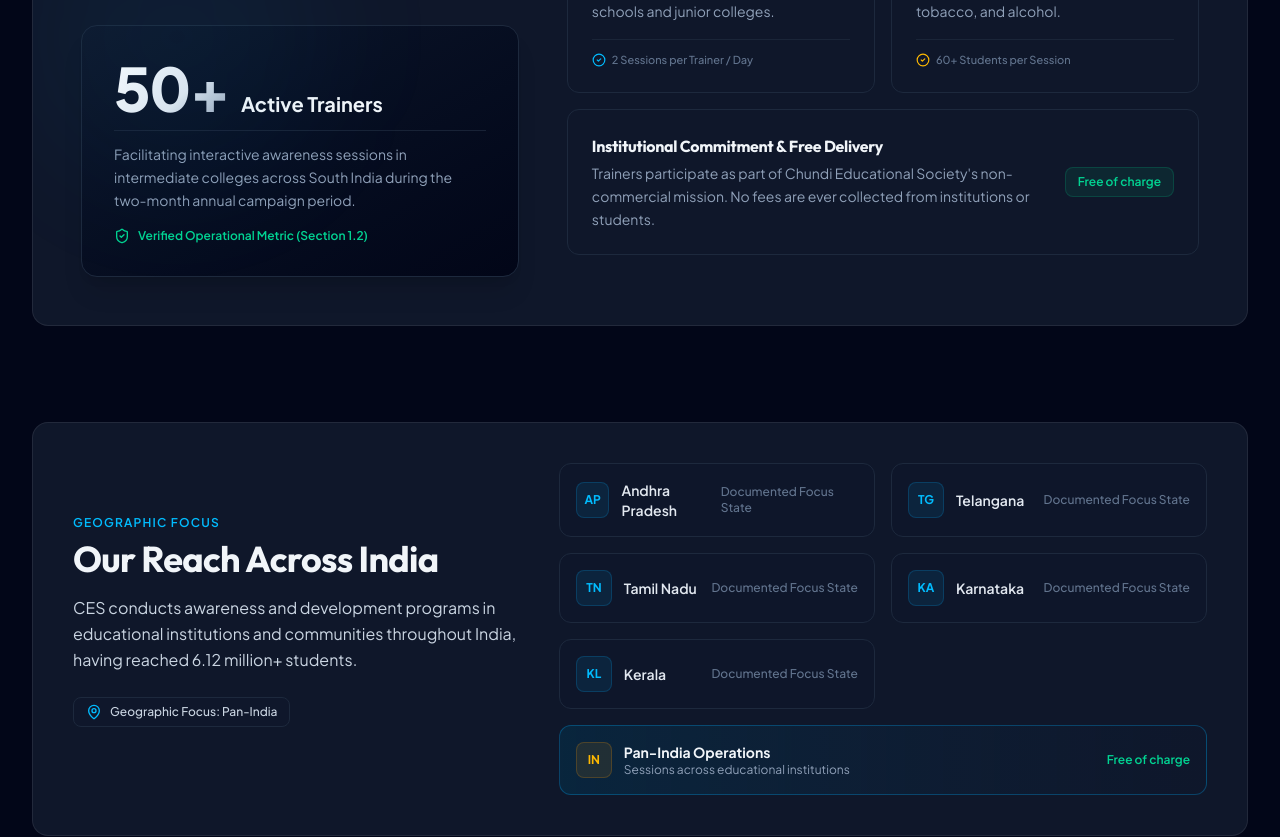
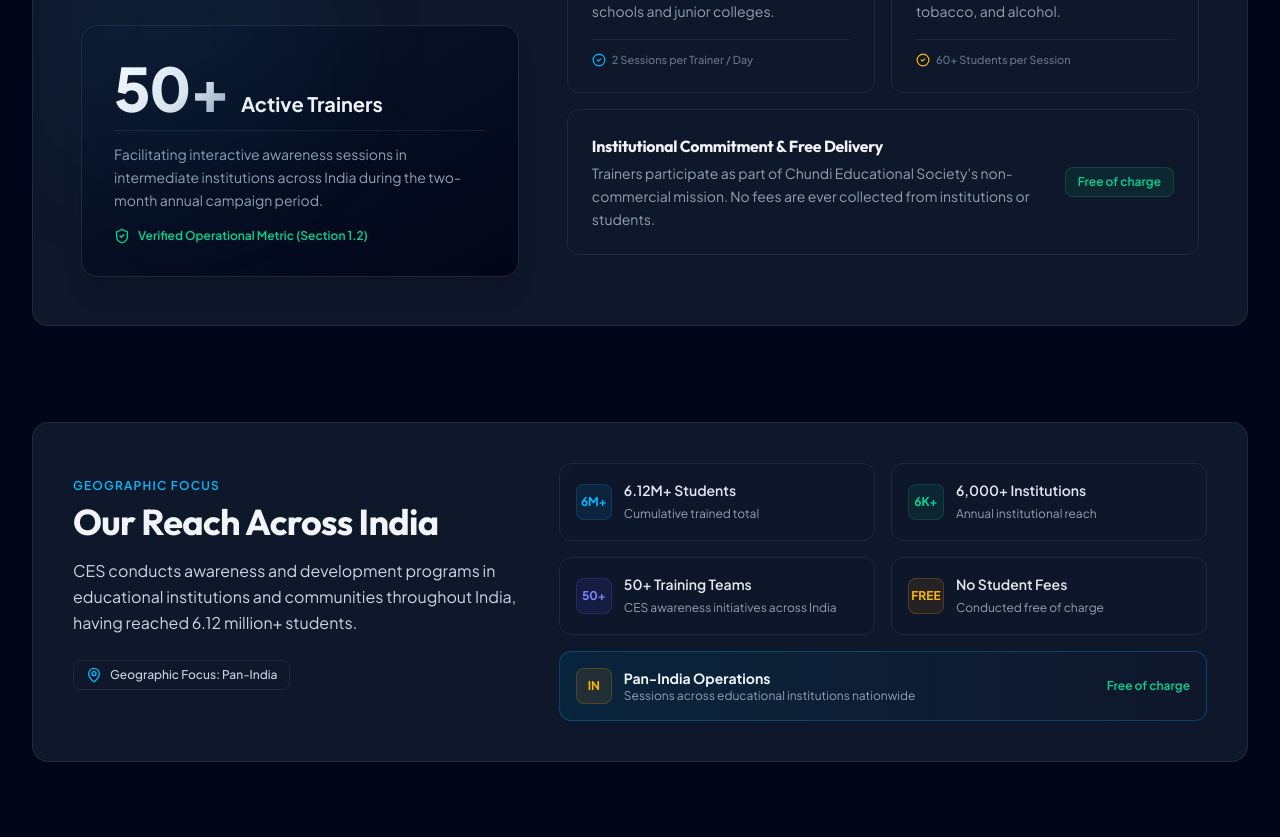
Before and after one commit to Kalyan5256/CES, a React (Vite) app: page / in a window 1280 px wide. Shown: the part 2400-3237 px from the top of the page. Built offline with nearby package versions, Linux system fonts and the light colour scheme.

Commit message:
chore: clean up CES V2 content and metadata

```diff
--- a/src/components/Navbar.jsx
+++ b/src/components/Navbar.jsx
@@ -1,6 +1,6 @@
 import React, { useState, useEffect } from 'react';
 import { NavLink, Link, useLocation } from 'react-router-dom';
-import { Menu, X, ArrowRight, ShieldCheck } from 'lucide-react';
+import { Menu, X, ShieldCheck } from 'lucide-react';
 import { NAV_LINKS } from '../data/navigation';
 import cesLogo from '../assets/logo/ces-logo-white.svg';
 
--- a/src/components/TrainerSpotlight.jsx
+++ b/src/components/TrainerSpotlight.jsx
@@ -24,7 +24,7 @@ export default function TrainerSpotlight() {
             </h2>
 
             <p className="text-sm sm:text-base text-slate-300 leading-relaxed mb-6 font-normal">
-              More than 50 trainers contribute to CES awareness initiatives across South India.
+              More than 50 trainers contribute to CES awareness and youth development initiatives across India.
             </p>
 
             {/* High Impact Typographic Display Box */}
@@ -38,7 +38,7 @@ export default function TrainerSpotlight() {
                 </span>
               </div>
               <p className="text-xs sm:text-sm text-slate-400 leading-relaxed border-t border-slate-800/80 pt-3">
-                Facilitating interactive awareness sessions in intermediate colleges across South India during the two-month annual campaign period.
+                Facilitating interactive awareness sessions in intermediate institutions across India during the two-month annual campaign period.
               </p>
               <div className="flex items-center gap-2 text-xs font-semibold text-emerald-400 pt-1">
                 <ShieldCheck className="w-4 h-4 shrink-0" />
--- a/src/data/galleryData.js
+++ b/src/data/galleryData.js
@@ -37,7 +37,7 @@ export const GALLERY_ITEMS = [
   },
   {
     id: "g5",
-    title: "Regional Campaign Operations",
+    title: "CES Campaign Session",
     categoryLabel: "Youth Development",
     aspectRatio: "aspect-[4/3]",
     colSpan: "lg:col-span-1",
--- a/src/data/organization.js
+++ b/src/data/organization.js
@@ -11,13 +11,6 @@ export const ORGANIZATION_DATA = {
   costToStudents: "Free of charge",
   targetAudience: "Young minds and students",
   geographicFocus: "Pan-India",
-  statesCovered: [
-    { name: "Andhra Pradesh", code: "AP" },
-    { name: "Telangana", code: "TG" },
-    { name: "Tamil Nadu", code: "TN" },
-    { name: "Karnataka", code: "KA" },
-    { name: "Kerala", code: "KL" }
-  ],
   corePillars: [
     {
       id: "awareness",
--- a/src/pages/AboutPage.jsx
+++ b/src/pages/AboutPage.jsx
@@ -326,7 +326,7 @@ export default function AboutPage() {
         <div className="inst-card p-8 sm:p-12 text-center flex flex-col items-center">
 
           <h2 className="text-2xl sm:text-3xl font-bold text-slate-100 mb-4">
-            Discover Our Reach & Impact
+            Discover Reach & Impact
           </h2>
 
           <p className="text-xs sm:text-sm text-slate-400 max-w-lg mb-8 leading-relaxed">
--- a/src/pages/HomePage.jsx
+++ b/src/pages/HomePage.jsx
@@ -270,7 +270,7 @@ export default function HomePage() {
       <TrainerSpotlight />
 
       {/* ==================================================
-          4. OUR REACH (Static South India Visual)
+          4. OUR REACH (Pan-India Presence)
           ================================================== */}
       <section className="px-4 sm:px-6 lg:px-8 max-w-7xl mx-auto w-full">
         <div className="inst-card p-6 sm:p-10">
@@ -293,25 +293,48 @@ export default function HomePage() {
               </div>
             </div>
 
-            {/* Static 5 States Grid Representation */}
+            {/* Pan-India Operational Highlights */}
             <div className="lg:col-span-7">
               <div className="grid grid-cols-1 sm:grid-cols-2 gap-4">
-                {ORGANIZATION_DATA.statesCovered.map((state) => (
-                  <div
-                    key={state.code}
-                    className="p-4 rounded-xl bg-slate-900/90 border border-slate-800 flex items-center justify-between"
-                  >
-                    <div className="flex items-center gap-3">
-                      <div className="w-9 h-9 rounded-lg bg-sky-500/10 border border-sky-500/20 text-sky-400 font-bold text-xs flex items-center justify-center">
-                        {state.code}
-                      </div>
-                      <span className="text-sm font-semibold text-slate-200">
-                        {state.name}
-                      </span>
-                    </div>
-                    <span className="text-xs text-slate-500 font-medium">Documented Focus State</span>
+                <div className="p-4 rounded-xl bg-slate-900/90 border border-slate-800 flex items-center gap-3">
+                  <div className="w-9 h-9 rounded-lg bg-sky-500/10 border border-sky-500/20 text-sky-400 font-bold text-xs flex items-center justify-center shrink-0">
+                    6M+
                   </div>
-                ))}
+                  <div>
+                    <span className="text-sm font-semibold text-slate-200 block">6.12M+ Students</span>
+                    <span className="text-xs text-slate-400">Cumulative trained total</span>
+                  </div>
+                </div>
+
+                <div className="p-4 rounded-xl bg-slate-900/90 border border-slate-800 flex items-center gap-3">
+                  <div className="w-9 h-9 rounded-lg bg-emerald-500/10 border border-emerald-500/20 text-emerald-400 font-bold text-xs flex items-center justify-center shrink-0">
+                    6K+
+                  </div>
+                  <div>
+                    <span className="text-sm font-semibold text-slate-200 block">6,000+ Institutions</span>
+                    <span className="text-xs text-slate-400">Annual institutional reach</span>
+                  </div>
+                </div>
+
+                <div className="p-4 rounded-xl bg-slate-900/90 border border-slate-800 flex items-center gap-3">
+                  <div className="w-9 h-9 rounded-lg bg-indigo-500/10 border border-indigo-500/20 text-indigo-400 font-bold text-xs flex items-center justify-center shrink-0">
+                    50+
+                  </div>
+                  <div>
+                    <span className="text-sm font-semibold text-slate-200 block">50+ Training Teams</span>
+                    <span className="text-xs text-slate-400">CES awareness initiatives across India</span>
+                  </div>
+                </div>
+
+                <div className="p-4 rounded-xl bg-slate-900/90 border border-slate-800 flex items-center gap-3">
+                  <div className="w-9 h-9 rounded-lg bg-amber-500/10 border border-amber-500/20 text-amber-400 font-bold text-xs flex items-center justify-center shrink-0">
+                    FREE
+                  </div>
+                  <div>
+                    <span className="text-sm font-semibold text-slate-200 block">No Student Fees</span>
+                    <span className="text-xs text-slate-400">Conducted free of charge</span>
+                  </div>
+                </div>
 
                 {/* Regional Summary Badge */}
                 <div className="p-4 rounded-xl bg-gradient-to-r from-sky-950/60 to-slate-900 border border-sky-500/30 flex items-center justify-between sm:col-span-2">
@@ -321,7 +344,7 @@ export default function HomePage() {
                     </div>
                     <div>
                       <div className="text-sm font-bold text-slate-100">Pan-India Operations</div>
-                      <div className="text-xs text-slate-400">Sessions across educational institutions</div>
+                      <div className="text-xs text-slate-400">Sessions across educational institutions nationwide</div>
                     </div>
                   </div>
                   <span className="text-xs font-semibold text-emerald-400">Free of charge</span>
```
Also changed, not shown: 1 other file (tests, documents, lock files or other folders).
